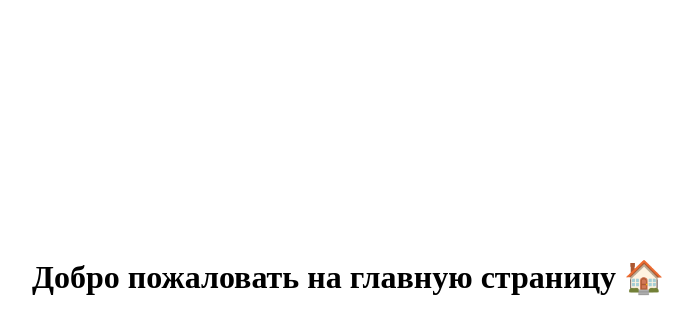
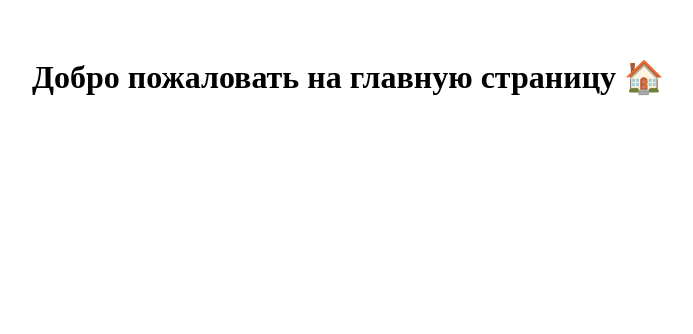
Before and after one commit to IlyaUrchenko1/SellServices-Frontend, a React (Vite) app: page / in a window 1280 px wide. Shown: the part 142-476 px from the top of the page, without its empty margins (292-985 px from the left). Built offline with nearby package versions, Linux system fonts and the light colour scheme.

Commit message:
Fix margin

```diff
--- a/src/components/Default/Default.css
+++ b/src/components/Default/Default.css
@@ -1,4 +1,4 @@
-* {
+.default-container {
 	margin: 0;
 	padding: 0;
 	box-sizing: border-box;
--- a/src/components/Default/Default.jsx
+++ b/src/components/Default/Default.jsx
@@ -1,7 +1,9 @@
 import './Default.css'
 
 const Default = () => {
-	return <h1>Добро пожаловать на главную страницу 🏠</h1>
+	return <div className="default-container">
+		<h1>Добро пожаловать на главную страницу 🏠</h1>
+	</div>
 }
 
 export default Default
--- a/src/components/Update/Update.css
+++ b/src/components/Update/Update.css
@@ -24,13 +24,13 @@
 .inputs-container {
 	width: 100%;
 	max-width: 500px;
-	margin: 2rem auto;
+	margin: 1rem auto;
 	padding: 0 1rem;
 }
 
 .input-wrapper {
 	width: 100%;
-	margin-bottom: 1.5rem;
+	margin-bottom: 0.75rem;
 	position: relative;
 }
 
@@ -57,7 +57,7 @@
 	background-color: var(--error-bg-color);
 	padding: 0.75rem 1rem;
 	border-radius: 4px;
-	margin-bottom: 1rem;
+	margin-bottom: 0.75rem;
 	text-align: left;
 }
 
@@ -66,7 +66,7 @@
 	background-color: var(--success-bg-color);
 	padding: 0.75rem 1rem;
 	border-radius: 4px;
-	margin-bottom: 1rem;
+	margin-bottom: 0.75rem;
 	text-align: left;
 }
 
```
